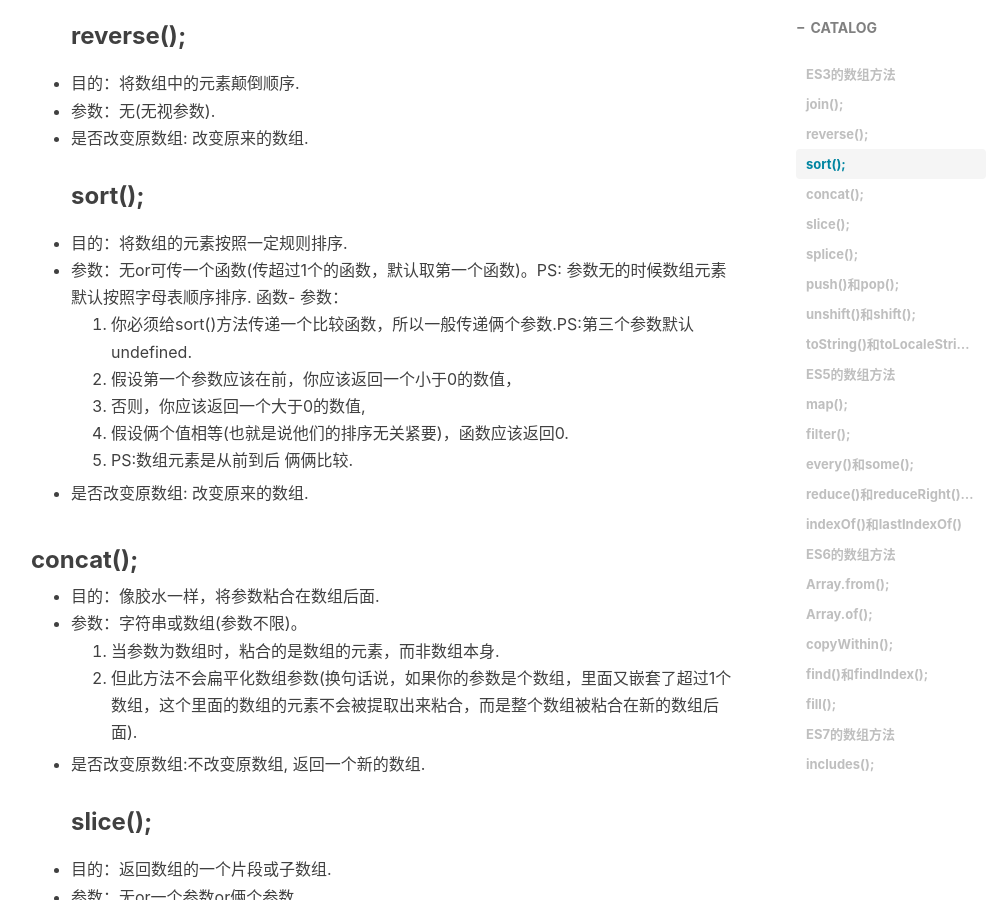
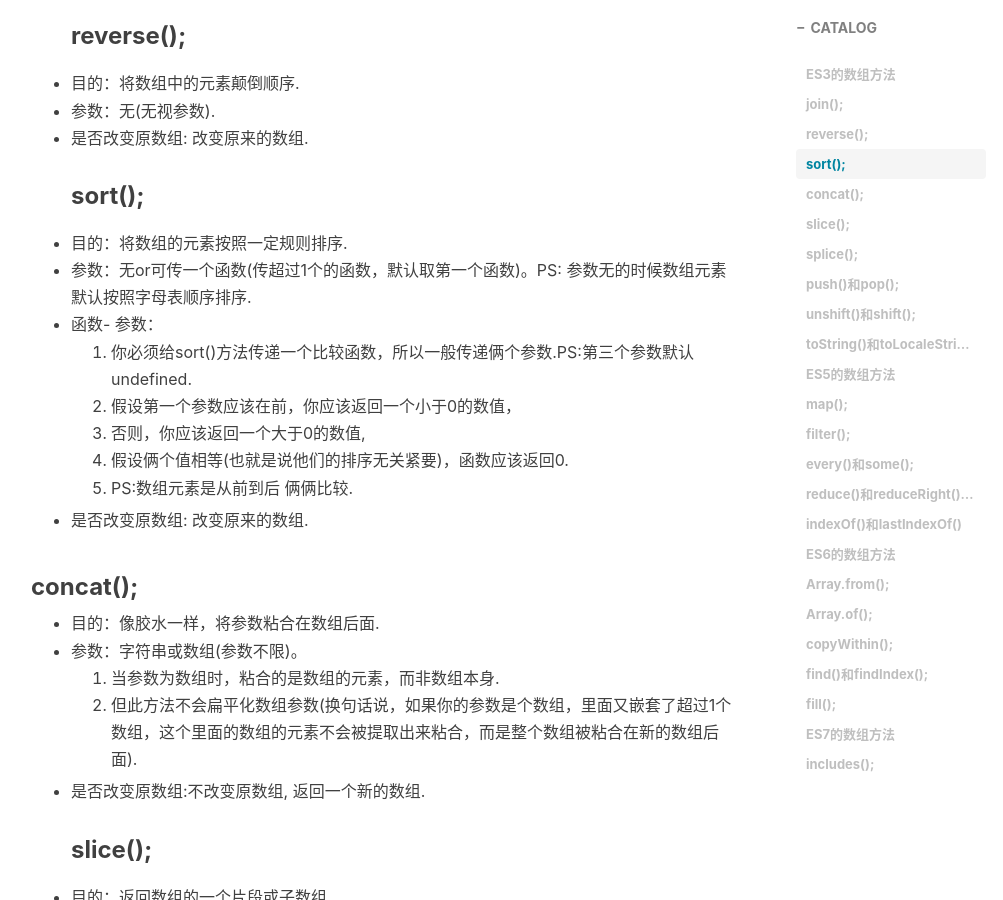
Before and after one commit to JachinYang/jachinyang.github.io, a Jekyll site: the page built from _posts/2017-11-23-ES3 ES5 ES6 ES7 数组方法汇总.md, in a window 1280 px wide and 900 px high, scrolled down 876 px. Shown: the whole window, without its empty margins (234-1237 px from the left). Built offline with Jekyll 4.4.1, drawn with Linux system fonts in a browser that asks for light colours; nearby versions of some CDN libraries; comment, search, counter and statistics services are not loaded.

Commit message:
update array

```diff
--- a/_posts/2017-11-23-ES3 ES5 ES6 ES7 数组方法汇总.md
+++ b/_posts/2017-11-23-ES3 ES5 ES6 ES7 数组方法汇总.md
@@ -24,7 +24,7 @@ tags:
 ### sort();
 - 目的：将数组的元素按照一定规则排序.
 - 参数：无or可传一个函数(传超过1个的函数，默认取第一个函数)。PS: 参数无的时候数组元素默认按照字母表顺序排序.
-函数- 参数：
+- 函数- 参数：
     1. 你必须给sort()方法传递一个比较函数，所以一般传递俩个参数.PS:第三个参数默认undefined.
     2. 假设第一个参数应该在前，你应该返回一个小于0的数值，
     3. 否则，你应该返回一个大于0的数值,
```
